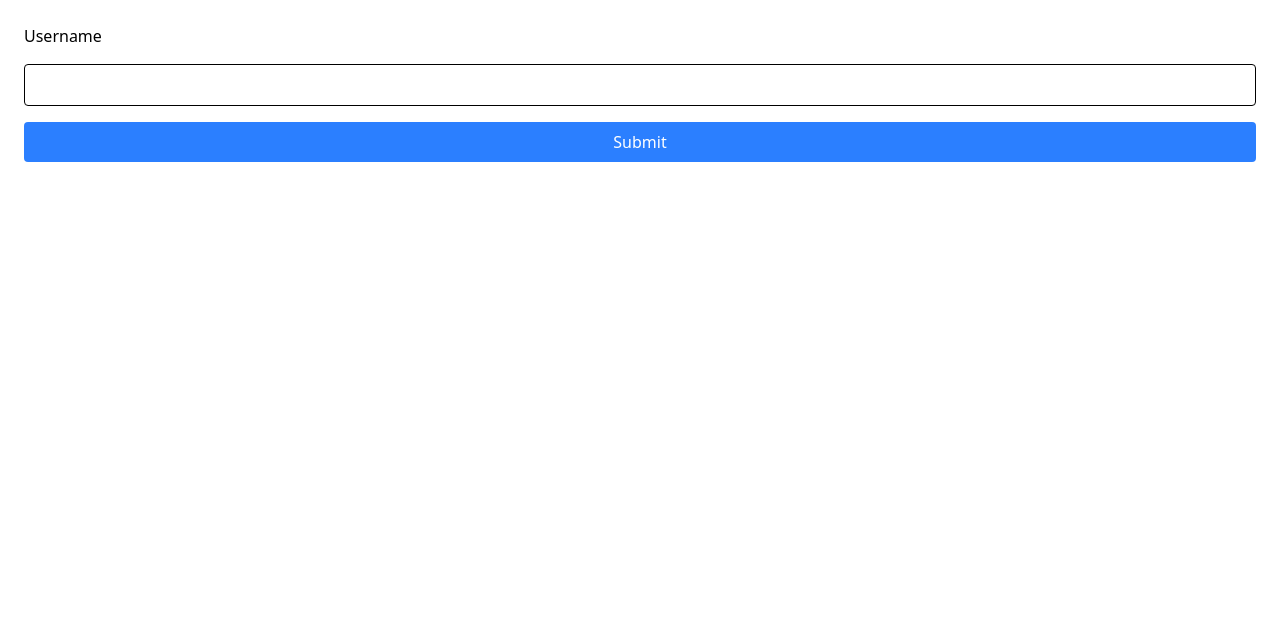
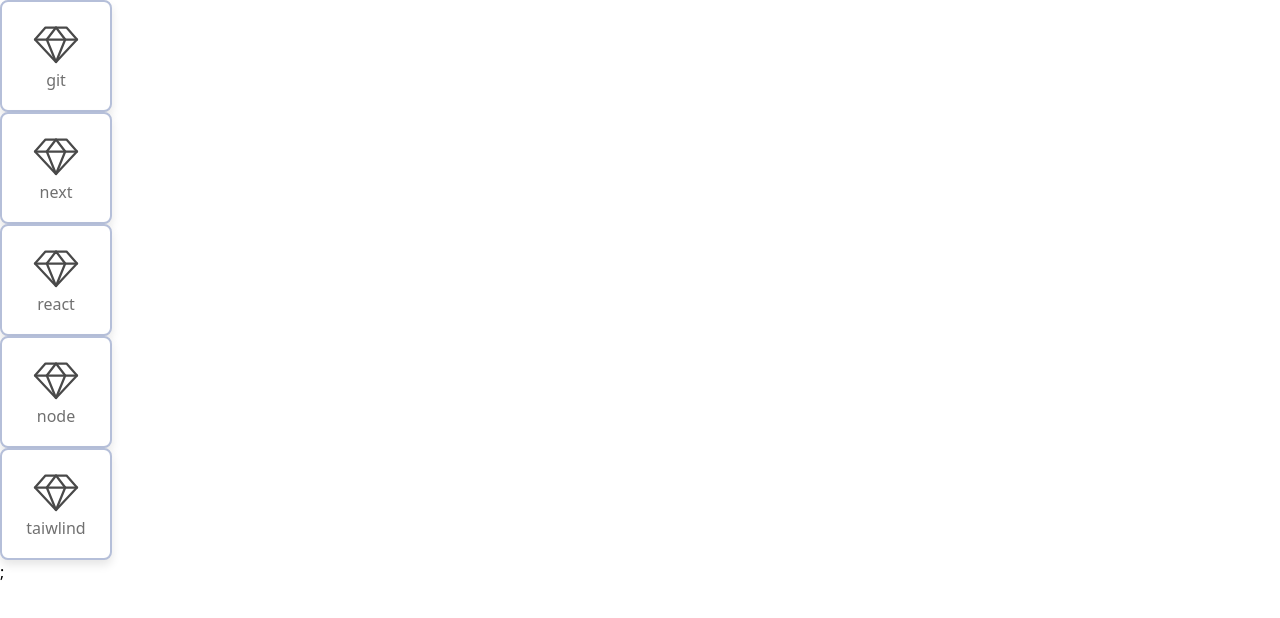
Before and after one commit to mochafik26-source/JumpStart, a Next.js app: page / in a window 1280 px wide. Shown: the top 618 px of the page. Built offline with nearby package versions, Linux system fonts and the light colour scheme.

Commit message:
updating

```diff
--- /dev/null
+++ b/app/Components/Selecting.tsx
@@ -0,0 +1,176 @@
+import React from "react";
+import styled from "styled-components";
+import { useState } from "react";
+interface props {
+  Techs: string;
+}
+export default function Selecting({ Techs }: props) {
+  const [selectedTechs, setSelectedTechs] = useState<string[]>([]);
+  const Change = (e: React.ChangeEvent<HTMLInputElement>) => {
+    setSelectedTechs(e.target.checked); // true if selected, false if not
+    console.log(selectedTechs);
+  };
+  return (
+    <StyledWrapper>
+      <div className="checkbox-wrapper-16">
+        <label className="checkbox-wrapper">
+          <input className="checkbox-input" type="checkbox" onChange={Change} />
+          <span className="checkbox-tile">
+            <span className="checkbox-icon">
+              <svg
+                viewBox="0 0 256 256"
+                fill="currentColor"
+                height={192}
+                width={192}
+                xmlns="http://www.w3.org/2000/svg"
+              >
+                <rect fill="none" height={256} width={256} />
+                <polygon
+                  strokeWidth={12}
+                  strokeLinejoin="round"
+                  strokeLinecap="round"
+                  stroke="currentColor"
+                  fill="none"
+                  points="72 40 184 40 240 104 128 224 16 104 72 40"
+                />
+                <polygon
+                  strokeWidth={12}
+                  strokeLinejoin="round"
+                  strokeLinecap="round"
+                  stroke="currentColor"
+                  fill="none"
+                  points="177.091 104 128 224 78.909 104 128 40 177.091 104"
+                />
+                <line
+                  strokeWidth={12}
+                  strokeLinejoin="round"
+                  strokeLinecap="round"
+                  stroke="currentColor"
+                  fill="none"
+                  y2={104}
+                  x2={240}
+                  y1={104}
+                  x1={16}
+                />
+              </svg>
+            </span>
+            <span className="checkbox-label">{Techs}</span>
+          </span>
+        </label>
+      </div>
+    </StyledWrapper>
+  );
+}
+
+const StyledWrapper = styled.div`
+  .checkbox-wrapper-16 *,
+  .checkbox-wrapper-16 *:after,
+  .checkbox-wrapper-16 *:before {
+    box-sizing: border-box;
+  }
+
+  .checkbox-wrapper-16 .checkbox-input {
+    clip: rect(0 0 0 0);
+    -webkit-clip-path: inset(100%);
+    clip-path: inset(100%);
+    height: 1px;
+    overflow: hidden;
+    position: absolute;
+    white-space: nowrap;
+    width: 1px;
+  }
+
+  .checkbox-wrapper-16 .checkbox-input:checked + .checkbox-tile {
+    border-color: #2260ff;
+    box-shadow: 0 5px 10px rgba(0, 0, 0, 0.1);
+    color: #2260ff;
+  }
+
+  .checkbox-wrapper-16 .checkbox-input:checked + .checkbox-tile:before {
+    transform: scale(1);
+    opacity: 1;
+    background-color: #2260ff;
+    border-color: #2260ff;
+    color: #fff;
+    content: "✓";
+  }
+
+  .checkbox-wrapper-16 .checkbox-input:checked + .checkbox-tile .checkbox-icon,
+  .checkbox-wrapper-16
+    .checkbox-input:checked
+    + .checkbox-tile
+    .checkbox-label {
+    color: #2260ff;
+  }
+
+  .checkbox-wrapper-16 .checkbox-input:focus + .checkbox-tile {
+    border-color: #2260ff;
+    box-shadow:
+      0 5px 10px rgba(0, 0, 0, 0.1),
+      0 0 0 4px #b5c9fc;
+  }
+
+  .checkbox-wrapper-16 .checkbox-input:focus + .checkbox-tile:before {
+    transform: scale(1);
+    opacity: 1;
+  }
+
+  .checkbox-wrapper-16 .checkbox-tile {
+    display: flex;
+    flex-direction: column;
+    align-items: center;
+    justify-content: center;
+    width: 7rem;
+    min-height: 7rem;
+    border-radius: 0.5rem;
+    border: 2px solid #b5bfd9;
+    background-color: #fff;
+    box-shadow: 0 5px 10px rgba(0, 0, 0, 0.1);
+    transition: 0.15s ease;
+    cursor: pointer;
+    position: relative;
+  }
+
+  .checkbox-wrapper-16 .checkbox-tile:before {
+    content: "";
+    font-size: 12px;
+    position: absolute;
+    display: flex;
+    justify-content: center;
+    align-items: center;
+    width: 1.25rem;
+    height: 1.25rem;
+    border: 2px solid #b5bfd9;
+    border-radius: 50%;
+    top: 0.25rem;
+    left: 0.25rem;
+    opacity: 0;
+    transform: scale(0);
+    transition: 0.25s ease;
+  }
+
+  .checkbox-wrapper-16 .checkbox-tile:hover {
+    border-color: #2260ff;
+  }
+
+  .checkbox-wrapper-16 .checkbox-tile:hover:before {
+    transform: scale(1);
+    opacity: 1;
+  }
+
+  .checkbox-wrapper-16 .checkbox-icon {
+    transition: 0.375s ease;
+    color: #494949;
+  }
+
+  .checkbox-wrapper-16 .checkbox-icon svg {
+    width: 3rem;
+    height: 3rem;
+  }
+
+  .checkbox-wrapper-16 .checkbox-label {
+    color: #707070;
+    transition: 0.375s ease;
+    text-align: center;
+  }
+`;
--- a/app/Components/types/backts.ts
+++ b/app/Components/types/backts.ts
@@ -1,11 +1,24 @@
 "use client";
-import { useEffect } from "react";
 
-export default function Test(tech: string) {
+import { useEffect, useState } from "react";
+
+export default function Test(techs: string[]) {
+  const [guides, setGuides] = useState<any[]>([]);
+
   useEffect(() => {
-    fetch(`http://127.0.0.1:5000/git`)
-      .then((res) => res.json())
-      .then((data) => console.log(data));
+    async function fetchGuides() {
+      const results = await Promise.all(
+        techs.map(async (tech) => {
+          const res = await fetch(`http://localhost:5000/${tech}`);
+          return res.json();
+        }),
+      );
+
+      setGuides(results);
+    }
+
+    fetchGuides();
   }, []);
-  return null;
+
+  return guides;
 }
--- a/app/page.tsx
+++ b/app/page.tsx
@@ -1,30 +1,16 @@
 "use client";
 import { useEffect, useState } from "react";
 import Test from "./Components/types/backts";
+import Selecting from "./Components/Selecting";
 export default function Home() {
-  const [selectedTech, setSelectedTech] = useState([]);
+  const Languages = ["git", "next", "react", "node", "taiwlind"];
 
-  async function handleSubmit(formData: FormData) {
-    const inputValue = formData.get("username");
-
-    setSelectedTech([...selectedTech, inputValue]);
-    console.log(selectedTech);
-  }
   return (
-    <div>
-      <form action={handleSubmit} className="flex flex-col gap-4 p-6">
-        <label htmlFor="username">Username</label>
-        <input
-          type="text"
-          id="username"
-          name="username"
-          className="border p-2 rounded"
-        />
-
-        <button type="submit" className="bg-blue-500 text-white p-2 rounded">
-          Submit
-        </button>
-      </form>
-    </div>
+    <>
+      {Languages.map((tech) => (
+        <Selecting key={tech} Techs={tech} />
+      ))}
+      ;
+    </>
   );
 }
```
